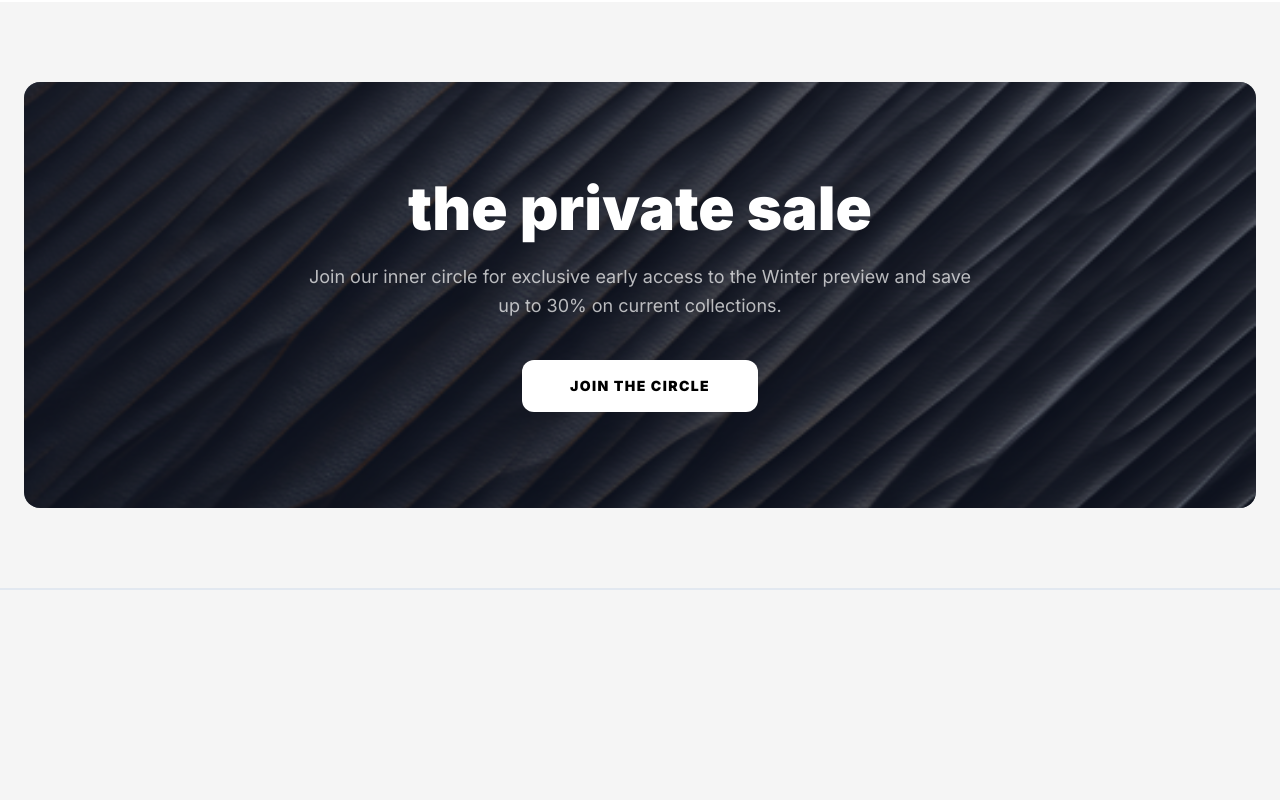
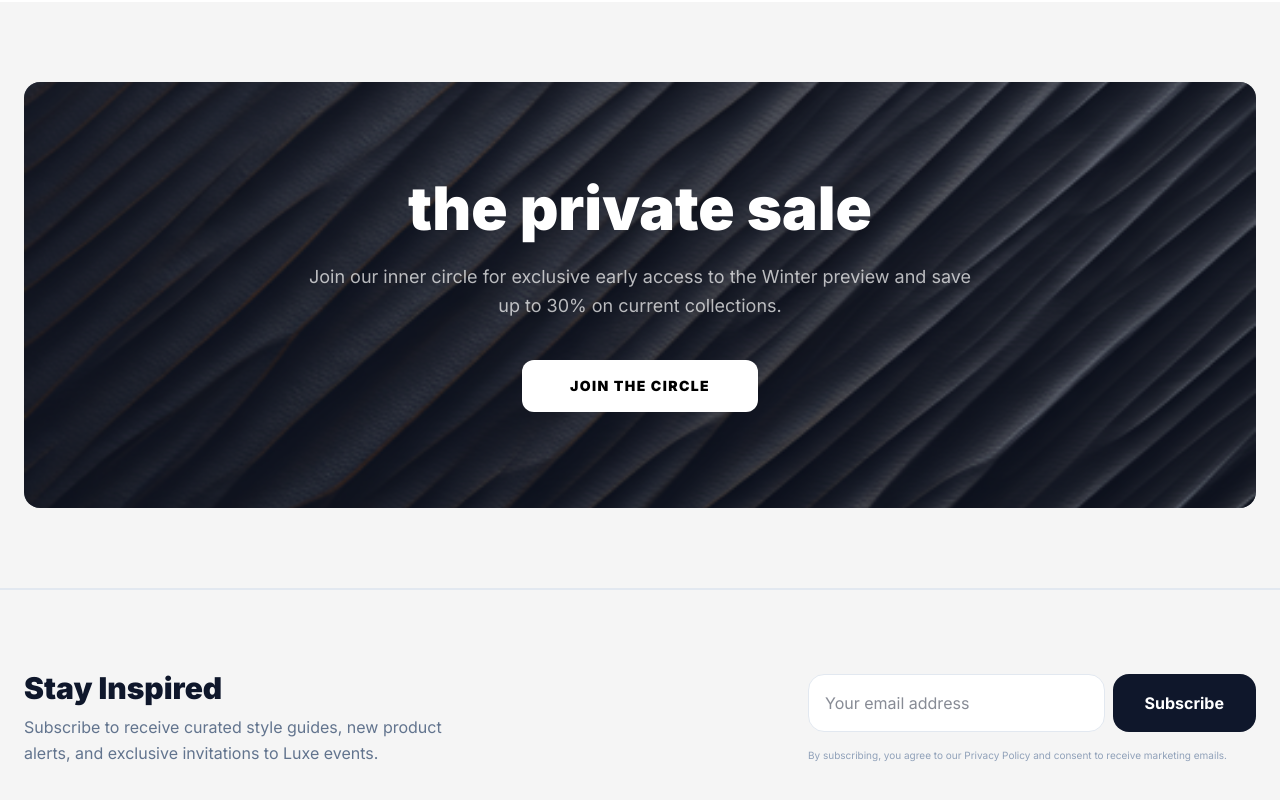
Before and after one commit to Abd2lhakam19/luxery-style, a React (Vite) app: page / in a window 1280 px wide. Shown: the part 2669-3469 px from the top of the page. Before the commit the page ends 3379 px from the top, so only its background shows below. Built offline with nearby package versions, Linux system fonts and the light colour scheme.

Commit message:
feat: add NewstellerSection component and integrate it into HomePage; update PromotionBanner styles

```diff
--- /dev/null
+++ b/src/components/NewstellerSection.jsx
@@ -0,0 +1,20 @@
+function NewstellerSection() {
+    return (
+        <section className="max-w-7xl mx-auto px-6 py-20">
+            <div className="flex flex-row justify-between items-center">
+                <div className="relative max-w-md">
+                    <h3 className="text-3xl font-black text-slate-900 capitalize mb-2">stay inspired</h3>
+                    <p className=" text-slate-500  leading-relaxed ">Subscribe to receive curated style guides, new product alerts, and exclusive invitations to Luxe events.</p>
+                </div>
+                <div className="flex flex-col gap-4 w-full max-w-md">
+                    <div className="flex gap-2">
+                        <input type="email" placeholder="Your email address" className="flex-1 bg-white px-4 py-4 rounded-2xl text-slate-900 focus:outline-none focus:ring-0 focus:border-blue-500 border border-slate-200 " />
+                        <button className="bg-slate-900 px-8 hover:opacity-90 transition-opacity cursor-pointer font-bold capitalize py-4 rounded-2xl text-white">subscribe</button>
+                    </div>
+                    <p className="text-[10px] text-slate-400">By subscribing, you agree to our Privacy Policy and consent to receive marketing emails.</p>
+                </div>
+            </div>
+        </section>
+    );
+}
+export default NewstellerSection;
--- a/src/components/PromotionBanner.jsx
+++ b/src/components/PromotionBanner.jsx
@@ -17,10 +17,10 @@ function PromotionBanner() {
                     </div>
                 </div>
             </div>
-            <div className="pb-10">
+            <div >
 
-            <div className="h-0.5   bg-slate-200 mb-20" >
-            </div>
+                <div className="h-0.5   bg-slate-200 " >
+                </div>
 
             </div>
 
--- a/src/pages/HomePage.jsx
+++ b/src/pages/HomePage.jsx
@@ -2,6 +2,7 @@ import BestSellers from "../components/BestSellers";
 import CategorySection from "../components/CategorySection";
 import HeroSection from "../components/HeroSection";
 import Navbar from "../components/Navbar";
+import NewstellerSection from "../components/NewstellerSection";
 import PromotionBanner from "../components/PromotionBanner";
 
 function HomePage() {
@@ -12,6 +13,7 @@ function HomePage() {
             <CategorySection />
             <BestSellers />
             <PromotionBanner />
+            <NewstellerSection />
 
         </div>
     );
```
